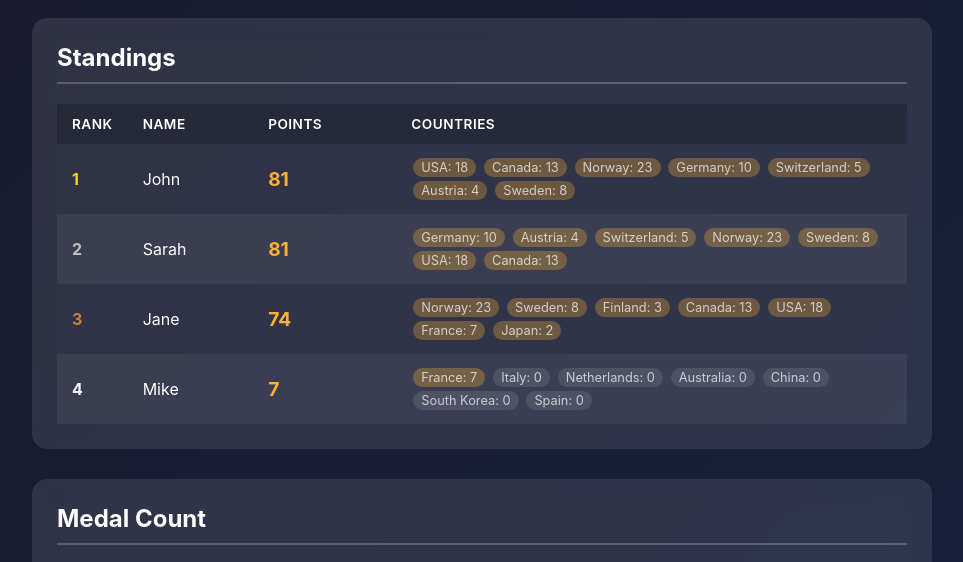
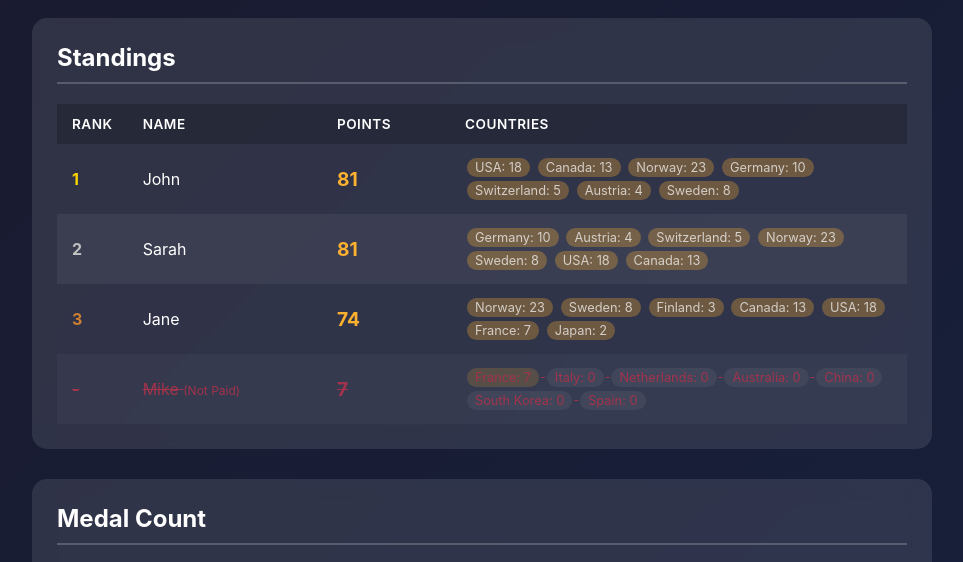
Before and after one commit to tschiappa/2026_IEP_Olympics, a plain HTML site: page index.html in a window 1280 px wide. Shown: the part 191-753 px from the top of the page, without its empty margins (158-1121 px from the left). Drawn offline with Linux system fonts and the light colour scheme.

Commit message:
Add payment tracking - unpaid shown crossed out at bottom

```diff
--- a/app.js
+++ b/app.js
@@ -40,11 +40,17 @@ function calculateCountryPoints(medals) {
 }
 
 // Calculate scores for all participants
-function calculateScores(picks, medals) {
+function calculateScores(picks, medals, payments) {
     // Create a map of country -> points
     const countryPoints = {};
     medals.forEach(m => {
         countryPoints[m.Country.toLowerCase()] = calculateCountryPoints(m);
+    });
+
+    // Create a map of name -> paid status
+    const paidStatus = {};
+    payments.forEach(p => {
+        paidStatus[p.Name.toLowerCase()] = p.Paid.toLowerCase() === 'yes';
     });
 
     // Calculate each person's score
@@ -66,14 +72,16 @@ function calculateScores(picks, medals) {
         return {
             name,
             countries,
-            totalPoints
+            totalPoints,
+            paid: paidStatus[name.toLowerCase()] !== false // Default to paid if not in list
         };
     });
 
-    // Sort by total points (descending)
-    scores.sort((a, b) => b.totalPoints - a.totalPoints);
+    // Sort: paid people by points (descending), then unpaid people by points (descending)
+    const paidScores = scores.filter(s => s.paid).sort((a, b) => b.totalPoints - a.totalPoints);
+    const unpaidScores = scores.filter(s => !s.paid).sort((a, b) => b.totalPoints - a.totalPoints);
 
-    return scores;
+    return [...paidScores, ...unpaidScores];
 }
 
 // Render the leaderboard
@@ -98,18 +106,28 @@ function renderLeaderboard(scores) {
             <tbody>
     `;
 
-    scores.forEach((score, index) => {
-        const rank = index + 1;
-        const rankClass = rank <= 3 ? `rank-${rank}` : '';
+    // Track rank separately for paid participants only
+    let paidRank = 0;
+
+    scores.forEach((score) => {
+        const unpaidClass = score.paid ? '' : 'not-paid';
+        let rankDisplay = '-';
+        let rankClass = '';
+
+        if (score.paid) {
+            paidRank++;
+            rankDisplay = paidRank;
+            rankClass = paidRank <= 3 ? `rank-${paidRank}` : '';
+        }
 
         const countriesHtml = score.countries
             .map(c => `<span class="country-score ${c.points > 0 ? 'has-points' : ''}">${c.name}: ${c.points}</span>`)
             .join(' ');
 
         html += `
-            <tr>
-                <td class="rank ${rankClass}">${rank}</td>
-                <td>${score.name}</td>
+            <tr class="${unpaidClass}">
+                <td class="rank ${rankClass}">${rankDisplay}</td>
+                <td>${score.name}${!score.paid ? ' <span class="unpaid-label">(Not Paid)</span>' : ''}</td>
                 <td class="points">${score.totalPoints}</td>
                 <td class="countries-list">${countriesHtml}</td>
             </tr>
@@ -180,14 +198,15 @@ function updateTimestamp() {
 // Main initialization
 async function init() {
     try {
-        // Fetch both CSV files
-        const [picks, medals] = await Promise.all([
+        // Fetch all CSV files
+        const [picks, medals, payments] = await Promise.all([
             fetchCSV('picks.csv'),
-            fetchCSV('medals.csv')
+            fetchCSV('medals.csv'),
+            fetchCSV('payments.csv')
         ]);
 
         // Calculate and render leaderboard
-        const scores = calculateScores(picks, medals);
+        const scores = calculateScores(picks, medals, payments);
         renderLeaderboard(scores);
 
         // Render medal table
--- /dev/null
+++ b/data/payments.csv
@@ -0,0 +1,5 @@
+Name,Paid
+John,Yes
+Jane,Yes
+Mike,No
+Sarah,Yes
--- a/style.css
+++ b/style.css
@@ -221,6 +221,32 @@ footer p {
     }
 }
 
+/* Not paid styling */
+.not-paid {
+    opacity: 0.6;
+}
+
+.not-paid td {
+    text-decoration: line-through;
+    color: #EE334E;
+}
+
+.not-paid .rank {
+    color: #EE334E;
+}
+
+.not-paid .points {
+    color: #EE334E;
+}
+
+.unpaid-label {
+    font-size: 0.75rem;
+    color: #EE334E;
+    font-weight: normal;
+    text-decoration: none;
+    display: inline-block;
+}
+
 /* Error state */
 .error {
     color: #EE334E;
```
